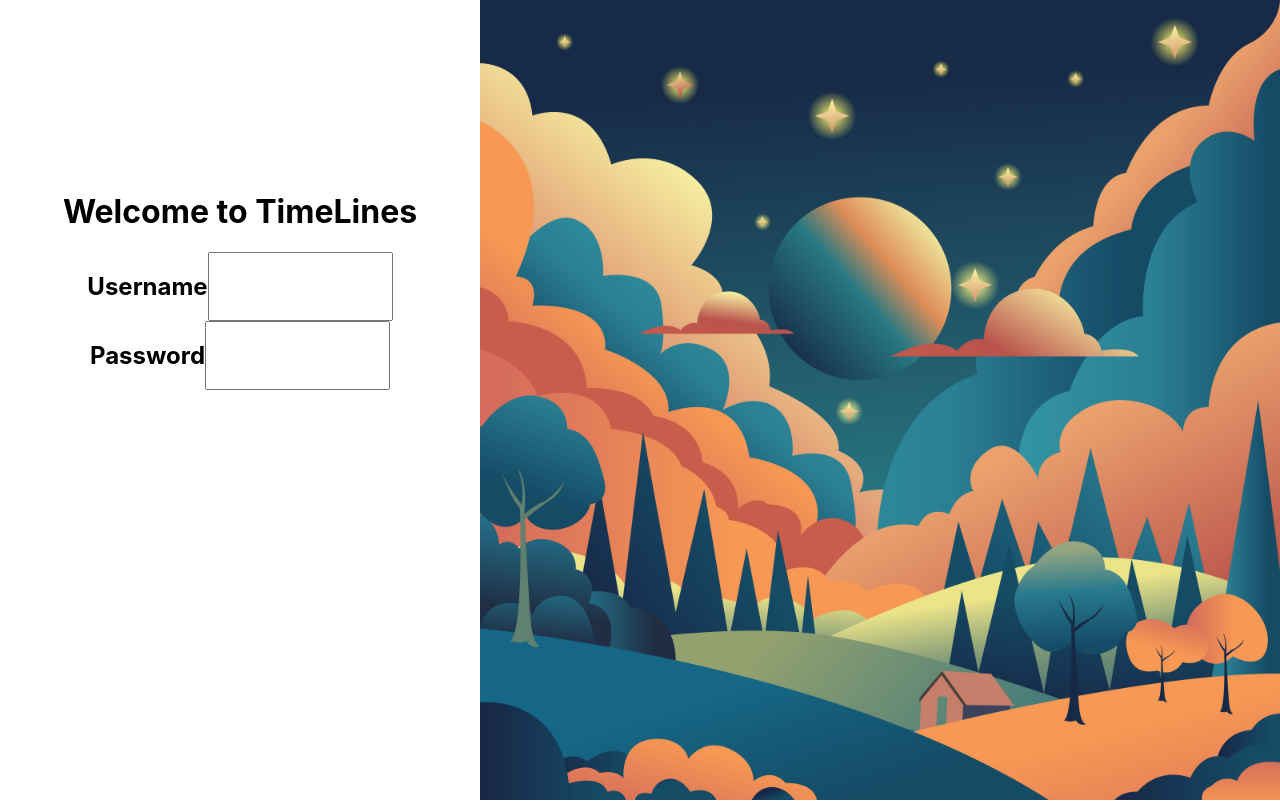
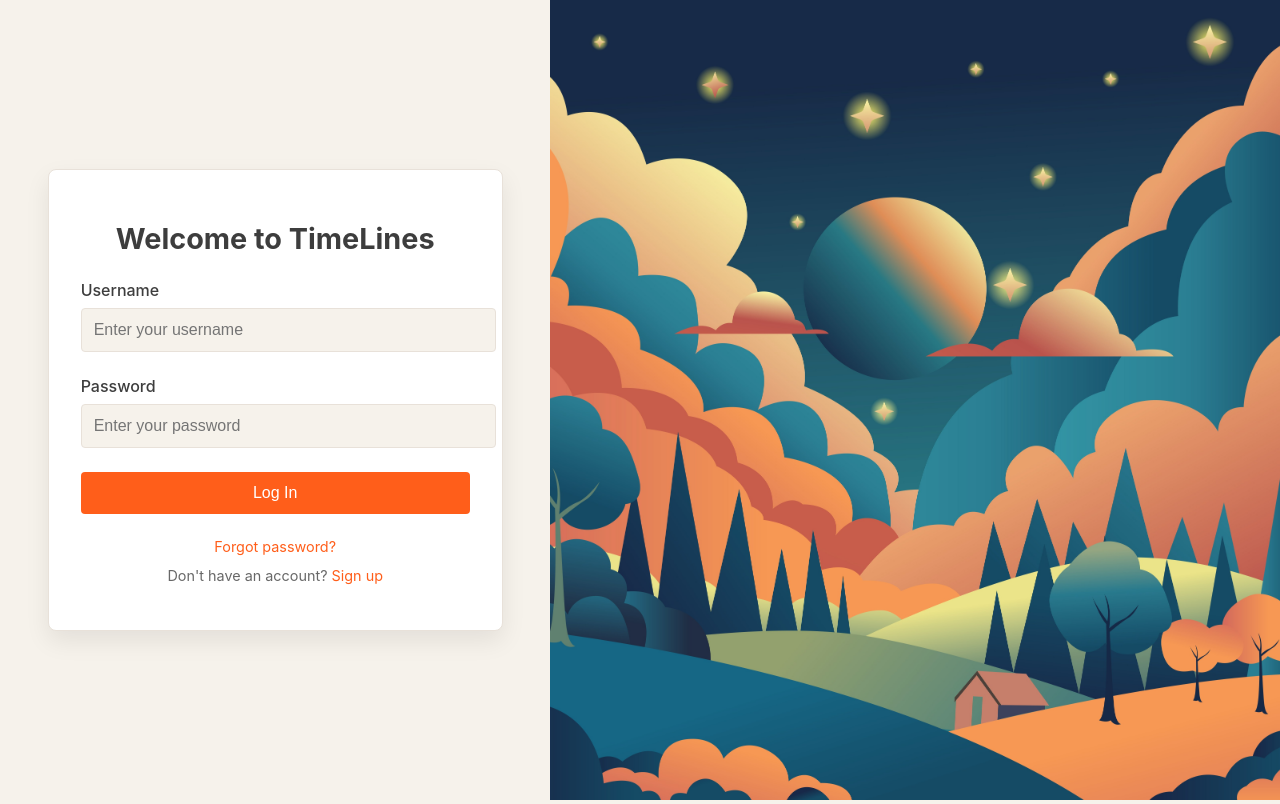
Before and after one commit to MGDOOM12/Timeline, a React (Create React App) app in the folder timeline_fe/my-app/: page /login in a window 1280 px wide. Built offline with nearby package versions, Linux system fonts and the light colour scheme.

Commit message:
Created Login Page

```diff
--- a/timeline_fe/my-app/src/Pages/Login/Login.css
+++ b/timeline_fe/my-app/src/Pages/Login/Login.css
@@ -1,39 +1,143 @@
-.flex-container{
+:root {
+    --eggshell: #f6f2eb;
+    --light-tan: #e8e1d9;
+    --orange-primary: #ff5e1a;
+    --orange-hover: #e65516;
+    --dark-text: #3d3d3d;
+    --light-text: #686868;
+  }
+
+  body {
+    margin: 0;
+    font-family: -apple-system, BlinkMacSystemFont, 'Segoe UI', Roboto, Oxygen, Ubuntu, Cantarell, 'Open Sans', 'Helvetica Neue', sans-serif;
+    background-color: var(--eggshell);
+  }
+
+  .login-container {
     display: flex;
-    /* justify-content: center;
-    align-items: center; */
-    flex-direction: row;
-    height: 70vh;
+    height: 100vh;
     width: 100%;
   }
 
-.flex-container-column{
+  .login-card {
     display: flex;
     justify-content: center;
     align-items: center;
-    height: 70vh;
+    width: 40%;
+    padding: 2rem;
+    background-color: var(--eggshell);
   }
 
-.flex-item1{
- flex-grow: 2;
+  .login-form-container {
+    width: 80%;
+    max-width: 400px;
+    padding: 2rem;
+    background-color: white;
+    border-radius: 8px;
+    box-shadow: 0 10px 25px rgba(0, 0, 0, 0.08);
+    border: 1px solid var(--light-tan);
   }
 
-.flex-item2{
-
+  .login-title {
+    font-size: 1.8rem;
+    margin-bottom: 1.5rem;
+    color: var(--dark-text);
+    text-align: center;
   }
 
-#login-screen-img{
-    height: 100vh;
+  .form-group {
+    margin-bottom: 1.5rem;
   }
 
-#login-side{
-    display: flex;
-    justify-content: center;
-    align-items: center;
+  .form-group label {
+    display: block;
+    margin-bottom: 0.5rem;
+    font-weight: 500;
+    color: var(--dark-text);
+  }
+
+  .form-group input {
+    width: 100%;
+    padding: 0.75rem;
+    border: 1px solid var(--light-tan);
+    border-radius: 4px;
+    font-size: 1rem;
+    background-color: var(--eggshell);
+    transition: border-color 0.3s, box-shadow 0.3s;
+  }
+
+  .form-group input:focus {
+    outline: none;
+    border-color: var(--orange-primary);
+    box-shadow: 0 0 0 2px rgba(255, 94, 26, 0.2);
+  }
+
+  .login-button {
+    width: 100%;
+    padding: 0.75rem;
+    background-color: var(--orange-primary);
+    color: white;
+    border: none;
+    border-radius: 4px;
+    font-size: 1rem;
+    font-weight: 500;
+    cursor: pointer;
+    transition: background-color 0.3s;
+  }
+
+  .login-button:hover {
+    background-color: var(--orange-hover);
+  }
+
+  .login-footer {
+    margin-top: 1.5rem;
+    text-align: center;
+    font-size: 0.9rem;
+  }
+
+  .login-footer a {
+    color: var(--orange-primary);
+    text-decoration: none;
+  }
+
+  .login-footer a:hover {
+    text-decoration: underline;
+  }
+
+  .login-footer p {
+    margin-top: 0.75rem;
+    color: var(--light-text);
+  }
+
+  .image-container {
+    width: 60%;
+    height: 100%;
+    overflow: hidden;
+  }
+
+  .login-image {
+    width: 100%;
+    height: 100%;
+    object-fit: cover;
+  }
+
+  /* Responsive design for smaller screens */
+  @media (max-width: 768px) {
+    .login-container {
       flex-direction: column;
     }
 
-.input-placement{
-    display: flex;
-    flex-direction: row;
+    .login-card, .image-container {
+      width: 100%;
     }
+
+    .login-card {
+      order: 2;
+      height: auto;
+    }
+
+    .image-container {
+      order: 1;
+      height: 30vh;
+    }
+  }
--- a/timeline_fe/my-app/src/Pages/Login/Login.tsx
+++ b/timeline_fe/my-app/src/Pages/Login/Login.tsx
@@ -1,38 +1,59 @@
 import { useState } from "react";
 import "./Login.css";
+
 export default function Login() {
   const [userName, setUserName] = useState<string>("");
   const [password, setPassword] = useState<string>("");
 
-  console.log(userName, password);
+  const handleSubmit = (e: React.FormEvent) => {
+    e.preventDefault();
+    console.log("Login attempt:", userName, password);
+    // Add your authentication logic here
+  };
+
   return (
-    <div className="flex-container">
-      <div id="login-side" className="flex-item1">
-        <h1> Welcome to TimeLines</h1>
-        <div className="input-placement">
-          <h2> Username </h2>
+    <div className="login-container">
+      <div className="login-card">
+        <div className="login-form-container">
+          <h1 className="login-title">Welcome to TimeLines</h1>
+          <form onSubmit={handleSubmit}>
+            <div className="form-group">
+              <label htmlFor="username">Username</label>
               <input
                 type="text"
                 id="username"
                 value={userName}
                 onChange={(e) => setUserName(e.target.value)}
-          ></input>
+                placeholder="Enter your username"
+                required
+              />
             </div>
-        <div className="input-placement">
-          <h2> Password </h2>
+            <div className="form-group">
+              <label htmlFor="password">Password</label>
               <input
-            type="text"
+                type="password"
                 id="password"
                 value={password}
                 onChange={(e) => setPassword(e.target.value)}
-          ></input>
+                placeholder="Enter your password"
+                required
+              />
+            </div>
+            <button type="submit" className="login-button">
+              Log In
+            </button>
+          </form>
+          <div className="login-footer">
+            <a href="#forgot-password">Forgot password?</a>
+            <p>Don't have an account? <a href="#signup">Sign up</a></p>
           </div>
         </div>
-      <div className="flex-item2">
+      </div>
+      <div className="image-container">
         <img
           src="/login_sample.jpg"
-          alt="login_screen_img"
-          id="login-screen-img"
+          alt="login screen"
+          className="login-image"
         />
       </div>
     </div>
```
Lines whose indentation alone changed are shown as unchanged.
